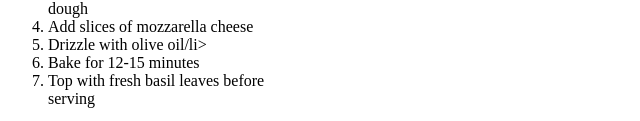
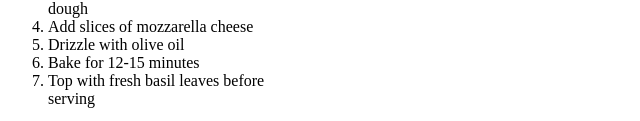
Before and after one commit to Asim125395/Odin-recipes, a plain HTML site: page recipes/Spaghetti/spaghetti.html in a window 1280 px wide. Shown: the part 680-801 px from the top of the page, 0-640 px from the left. Drawn offline with Linux system fonts and the light colour scheme.

Commit message:
Fixed a typo

```diff
--- a/recipes/Spaghetti/spaghetti.html
+++ b/recipes/Spaghetti/spaghetti.html
@@ -34,7 +34,7 @@
     <li>Roll out the pizza dough</li>
     <li>Spread the tomato sauce evenly over the dough</li>
     <li>Add slices of mozzarella cheese</li>
-    <li>Drizzle with olive oil/li>
+    <li>Drizzle with olive oil</li>
     <li>Bake for 12-15 minutes</li>
     <li>Top with fresh basil leaves before serving</li>
 </ol>
```
